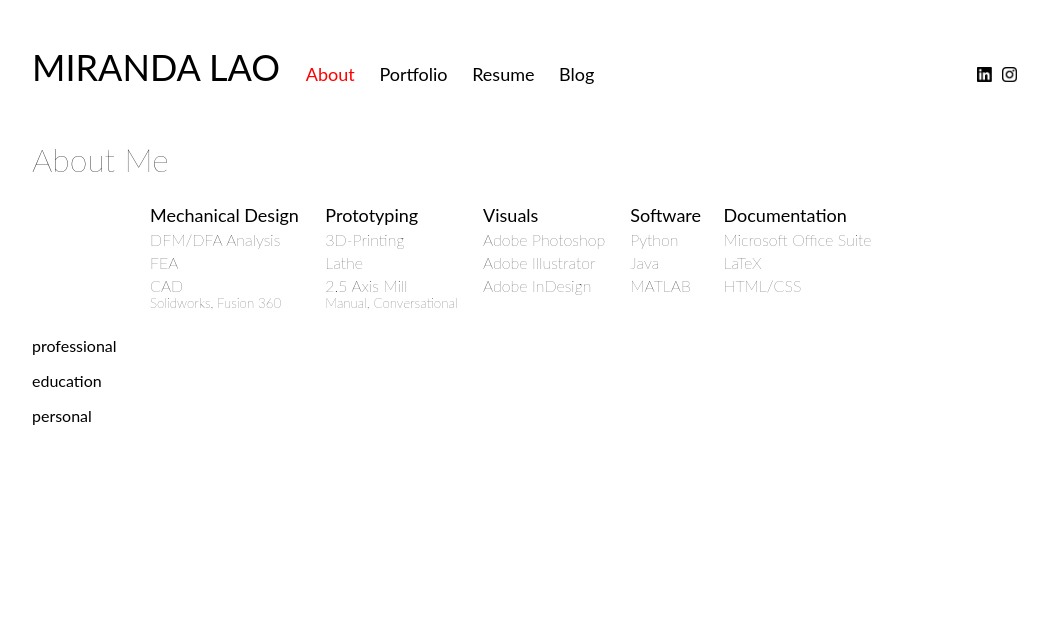
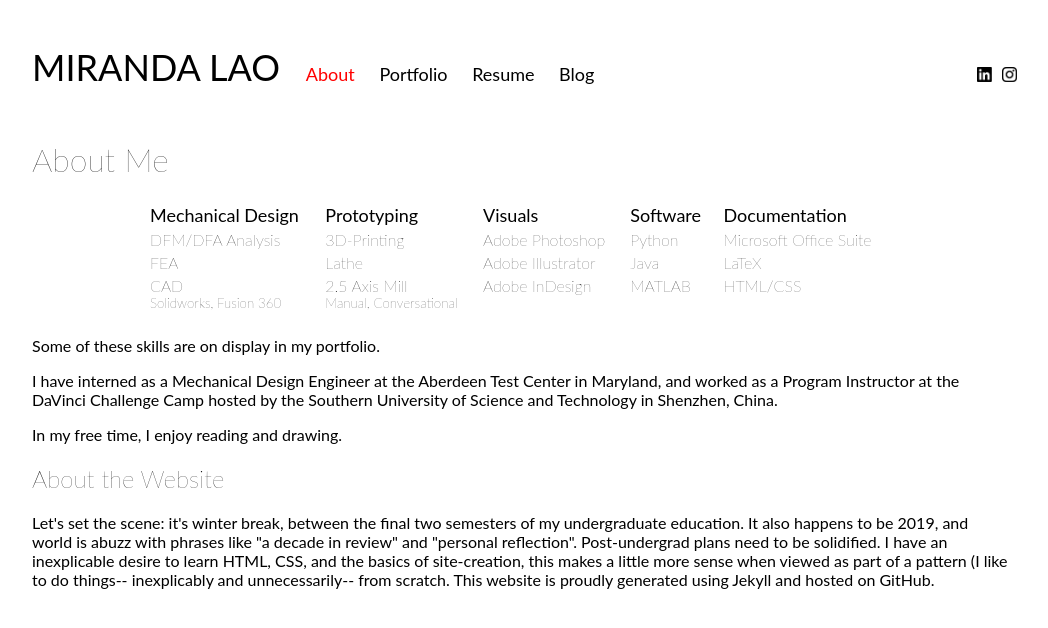
Before and after one commit to acedmonkeys/acedmonkeys.github.io, a Jekyll site: the page built from about.html, in a window 1280 px wide. Shown: the top 628 px of the page, without its empty margins (118-1166 px from the left). Built offline with Jekyll 4.4.1, drawn with Linux system fonts in a browser that asks for light colours.

Commit message:
about update

```diff
--- a/about.html
+++ b/about.html
@@ -33,7 +33,9 @@ title: About
     <td>HTML/CSS</td>
   </tr>
 </table>
+<p> Some of these skills are on display in my <a href="portfolio.html">portfolio</a>.
+<p> I have interned as a Mechanical Design Engineer at the Aberdeen Test Center in Maryland, and worked as a Program Instructor at the DaVinci Challenge Camp hosted by the Southern University of Science and Technology in Shenzhen, China. </p>
+<p> In my free time, I enjoy reading and drawing. </p>
 
-<p> professional </p>
-<p> education </p>
-<p> personal </p>
+<h2 class="lightfont"> About the Website </h2>
+<p>Let's set the scene: it's winter break, between the final two semesters of my undergraduate education. It also happens to be 2019, and world is abuzz with phrases like "a decade in review" and "personal reflection". Post-undergrad plans need to be solidified. I have an inexplicable desire to learn HTML, CSS, and the basics of site-creation, this makes a little more sense when viewed as part of a pattern (I like to do things-- inexplicably and unnecessarily-- from scratch. This website is proudly generated using <a href="https://jekyllrb.com/">Jekyll</a> and hosted on <a href="https://github.com/acedmonkeys/acedmonkeys.github.io">GitHub</a>. </p>
```
